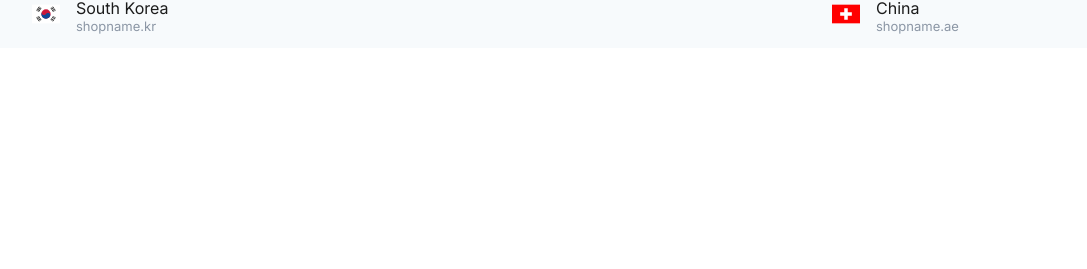
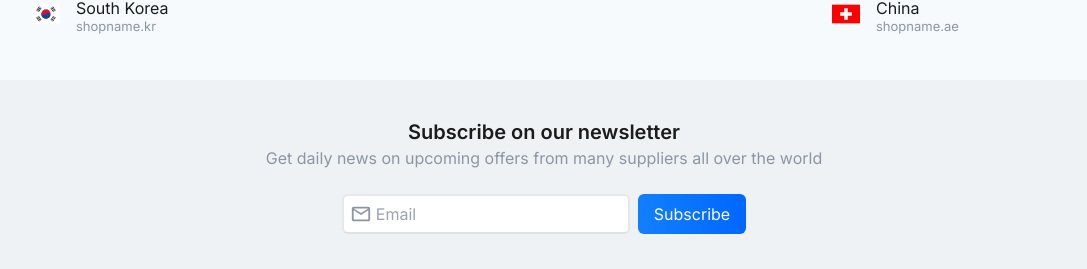
Before and after one commit to AmmarAlmuain/ekomasu, a Next.js app: page / in a window 1280 px wide. Shown: the part 3812-4081 px from the top of the page, without its empty margins (96-1183 px from the left). Before the commit the page ends 3860 px from the top, so only its background shows below. Built offline with nearby package versions, Linux system fonts and the light colour scheme.

Commit message:
Add newsletter section to home page

```diff
--- a/app/page.tsx
+++ b/app/page.tsx
@@ -5,10 +5,12 @@ import Main from "@/components/Home/Main/Main";
 import Recommended from "@/components/Home/Recommended/Recommended";
 import Sale from "@/components/Home/Sale/Sale";
 import Service from "@/components/Home/Service/Service";
+import LNews from "@/components/LNews";
 import { block } from "@/data/block";
 
 export default function Home() {
   return (
+    <>
       <main className="flex flex-col my-4 gap-y-4 shrink-sides">
         <Main />
         <Sale />
@@ -27,5 +29,7 @@ export default function Home() {
         <Service />
         <Country />
       </main>
+      <LNews />
+    </>
   );
 }
--- /dev/null
+++ b/components/Icons/Email.tsx
@@ -0,0 +1,18 @@
+export default function Email() {
+  return (
+    <>
+      <svg
+        width="22"
+        height="22"
+        viewBox="0 0 22 22"
+        fill="none"
+        xmlns="http://www.w3.org/2000/svg"
+      >
+        <path
+          d="M20.1666 5.50002C20.1666 4.49169 19.3416 3.66669 18.3333 3.66669H3.66665C2.65831 3.66669 1.83331 4.49169 1.83331 5.50002V16.5C1.83331 17.5084 2.65831 18.3334 3.66665 18.3334H18.3333C19.3416 18.3334 20.1666 17.5084 20.1666 16.5V5.50002ZM18.3333 5.50002L11 10.0834L3.66665 5.50002H18.3333ZM18.3333 16.5H3.66665V7.33335L11 11.9167L18.3333 7.33335V16.5Z"
+          fill="#8B96A5"
+        />
+      </svg>
+    </>
+  );
+}
--- /dev/null
+++ b/components/LNews.tsx
@@ -0,0 +1,39 @@
+import Email from "./Icons/Email";
+
+export default function LNews() {
+  return (
+    <>
+      <section className="w-full h-48 mt-8">
+        <div className="full -center-col gap-y-6 bg-lnews">
+          <div className="-center-col">
+            <h2 className="font-semibold text-xl text-primary">
+              Subscribe on our newsletter
+            </h2>
+            <span className="text-secondary">
+              Get daily news on upcoming offers from many suppliers all over the
+              world
+            </span>
+          </div>
+          <form className="-center w-full gap-x-2">
+            <div className="max-w-72 w-full relative -center">
+              <input
+                type="email"
+                placeholder="Email"
+                className="w-full bg-white max-w-72 pl-8 pr-2 h-10 rounded-md outline-none border-2 border-color"
+              />
+              <div className="absolute left-2">
+                <Email />
+              </div>
+            </div>
+            <button
+              type="submit"
+              className="rounded-md text-white third-gradient px-4 h-10"
+            >
+              Subscribe
+            </button>
+          </form>
+        </div>
+      </section>
+    </>
+  );
+}
--- a/tailwind.config.ts
+++ b/tailwind.config.ts
@@ -16,6 +16,7 @@ const config: Config = {
         fourth: "#E5F1FF",
         ocard: "#F38332",
         bcard: "#55BDC3",
+        lnews: "#EFF2F4",
       },
     },
   },
```
Lines whose indentation alone changed are shown as unchanged.
